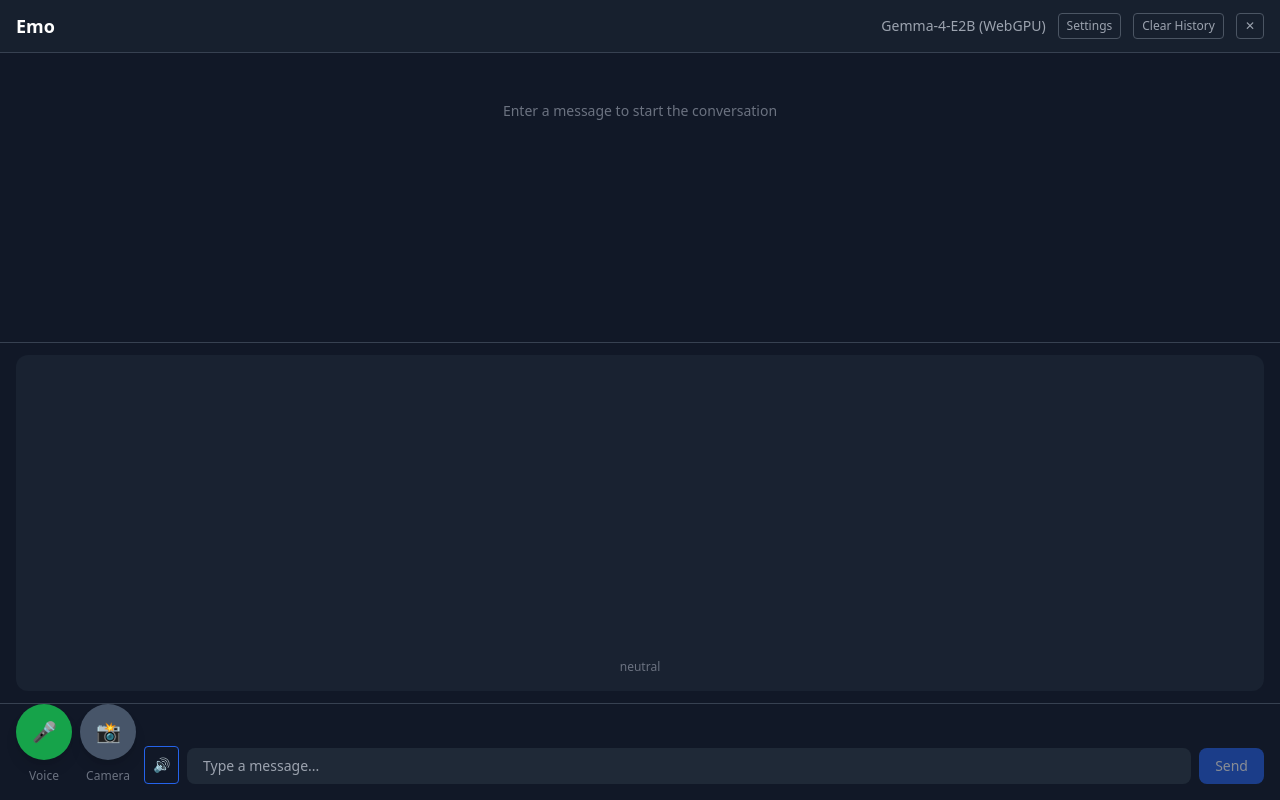
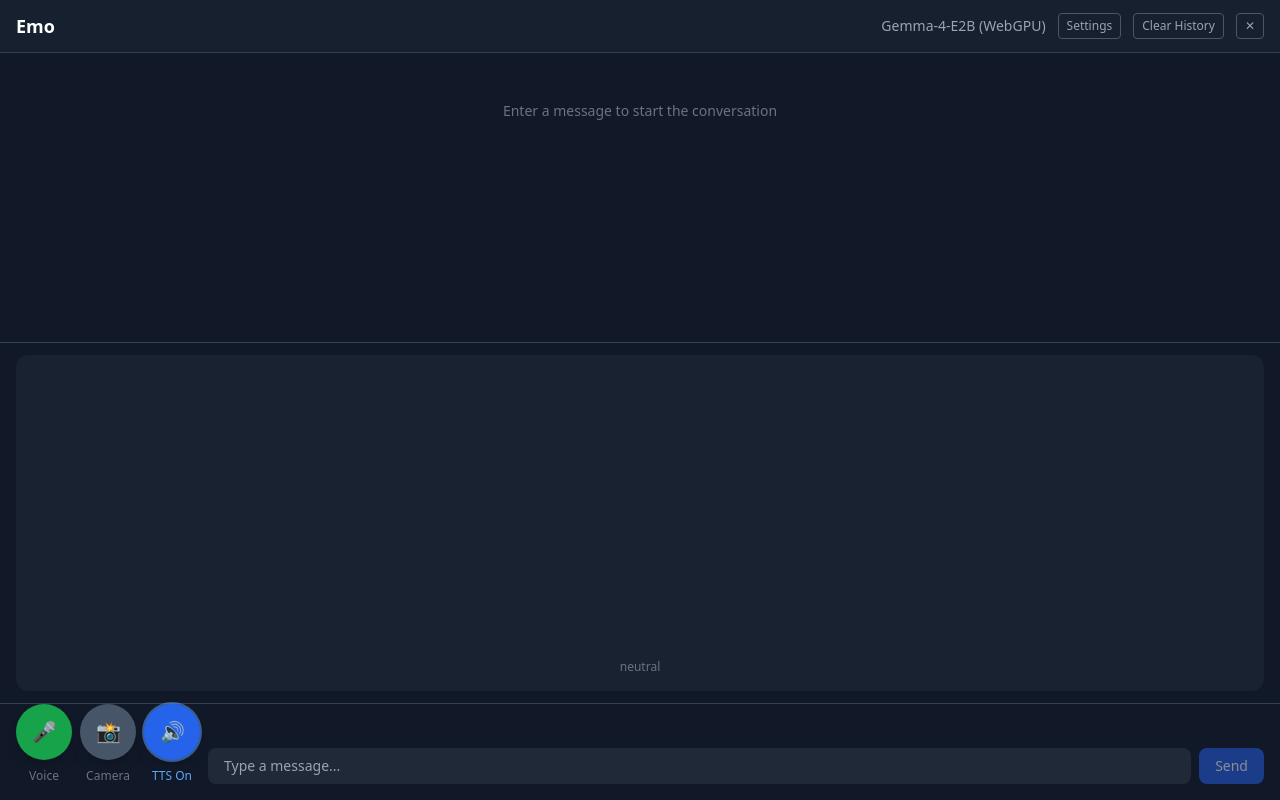
Before and after one commit to ryomo/emo, a Nuxt app: page / in a window 1280 px wide. Built offline with nearby package versions, Linux system fonts and the light colour scheme.

Commit message:
feat: replace inline TTS button with TtsButton component

```diff
--- /dev/null
+++ b/src/components/tts/TtsButton.vue
@@ -0,0 +1,40 @@
+<template>
+  <div class="flex flex-col items-center gap-2">
+    <button
+      class="rounded-full w-14 h-14 flex items-center justify-center transition-all duration-200 shadow-lg"
+      :class="buttonClass"
+      :disabled="disabled"
+      title="Toggle TTS"
+      @click="$emit('toggle')"
+    >
+      <span class="text-white text-xl">{{ isEnabled ? '🔊' : '🔇' }}</span>
+    </button>
+    <span
+      class="text-xs"
+      :class="isEnabled ? 'text-blue-400' : 'text-gray-500'"
+    >
+      {{ isEnabled ? 'TTS On' : 'TTS' }}
+    </span>
+  </div>
+</template>
+
+<script setup lang="ts">
+const props = defineProps<{
+  isEnabled: boolean
+  disabled?: boolean
+}>()
+
+defineEmits<{
+  toggle: []
+}>()
+
+const buttonClass = computed(() => {
+  if (props.disabled) {
+    return 'bg-gray-600 cursor-not-allowed opacity-50'
+  }
+  if (props.isEnabled) {
+    return 'bg-blue-600 hover:bg-blue-700 ring-2 ring-blue-400/50'
+  }
+  return 'bg-slate-600 hover:bg-slate-700 hover:scale-105'
+})
+</script>
--- a/src/pages/index.vue
+++ b/src/pages/index.vue
@@ -104,14 +104,11 @@
           :disabled="isLoading"
           @toggle="toggleCamera"
         />
-        <button
-          class="text-sm border rounded px-2 py-2 transition-colors flex-none"
-          :class="ttsEnabled ? 'text-blue-400 border-blue-600 hover:text-blue-300' : 'text-gray-500 border-gray-600 hover:text-gray-400'"
-          title="Toggle TTS"
-          @click="toggleTts"
-        >
-          {{ ttsEnabled ? '🔊' : '🔇' }}
-        </button>
+        <TtsButton
+          :is-enabled="ttsEnabled"
+          :disabled="isLoading"
+          @toggle="toggleTts"
+        />
         <ChatInput
           class="flex-1"
           :is-loading="isLoading"
```
